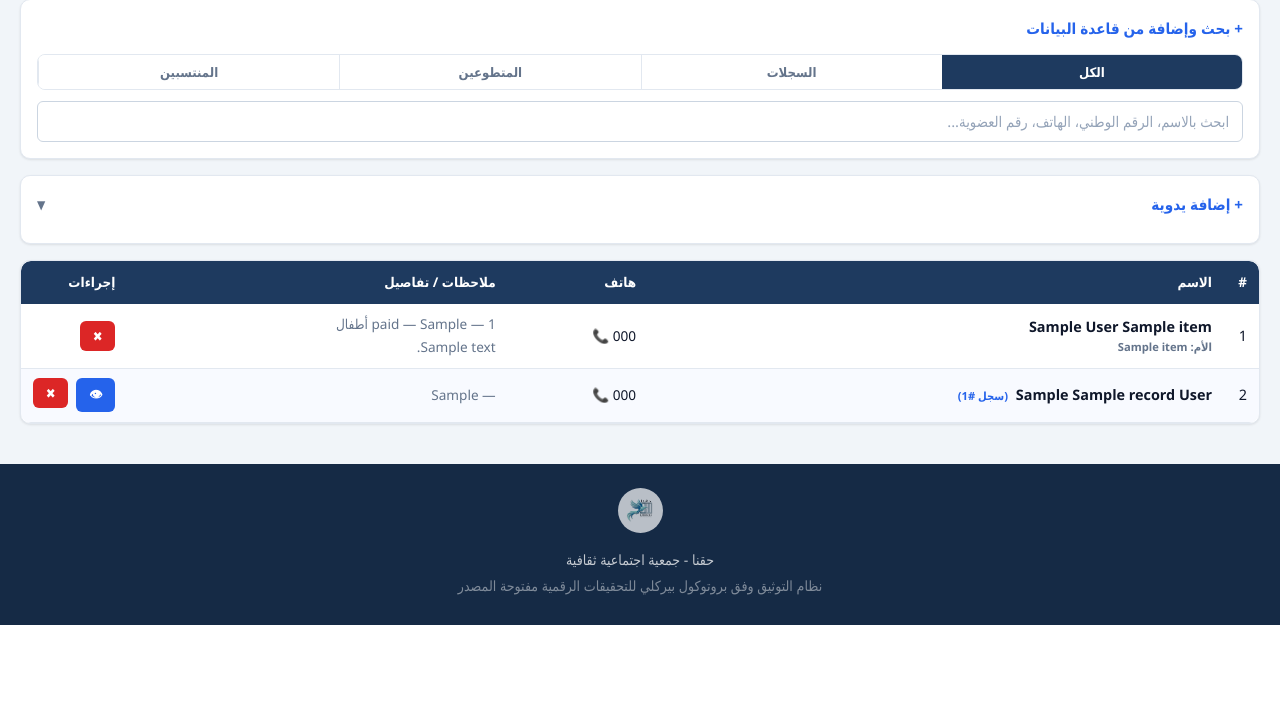
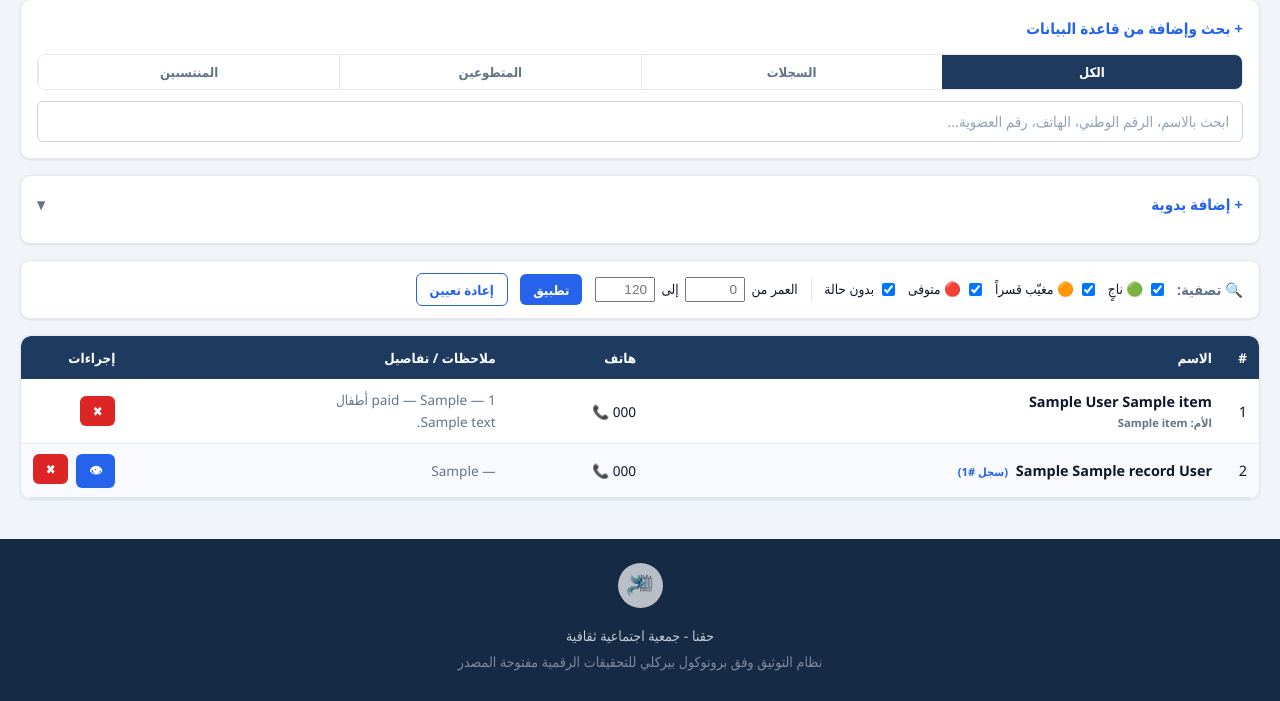
Before and after one commit to MuTheBug/dd, a Flask app: page /admin/list/1 in a window 1280 px wide. Shown: the part 190-891 px from the top of the page. Before the commit the page ends 815 px from the top, so only its background shows below. Run offline with Flask 3, Linux system fonts and the light colour scheme; the visitor is signed in with stand-in values (Sample User, id 1); tables that the repository leaves empty hold one stand-in row (values such as "Sample post").

Commit message:
Add status and age filters to custom list detail page
Adds a filter bar above the items table with:
- Status checkboxes (survivor, enforced, deceased, no status)
- Age range inputs (from/to)
- Client-side filtering with row count display

https://claude.ai/code/session_01QjKUughLmFxGsLpqoW7YUr

```diff
--- a/templates/admin_custom_list_detail.html
+++ b/templates/admin_custom_list_detail.html
@@ -145,11 +145,42 @@
     </div>
 </div>
 
+<!-- Filter Bar -->
+{% if total > 0 %}
+<div class="card" style="padding: 0.8rem 1rem;">
+    <div style="display:flex; flex-wrap:wrap; align-items:center; gap:0.8rem;">
+        <span style="font-weight:600; font-size:0.9rem; color:var(--text-light);">&#x1F50D; تصفية:</span>
+        <label class="checkbox-label" style="font-size:0.85rem;">
+            <input type="checkbox" class="cl-status-filter" value="survivor" checked> &#x1F7E2; ناجٍ
+        </label>
+        <label class="checkbox-label" style="font-size:0.85rem;">
+            <input type="checkbox" class="cl-status-filter" value="enforced" checked> &#x1F7E0; مغيّب قسراً
+        </label>
+        <label class="checkbox-label" style="font-size:0.85rem;">
+            <input type="checkbox" class="cl-status-filter" value="deceased" checked> &#x1F534; متوفى
+        </label>
+        <label class="checkbox-label" style="font-size:0.85rem;">
+            <input type="checkbox" class="cl-status-filter" value="" checked> بدون حالة
+        </label>
+        <span style="border-right:1px solid var(--border); height:24px;"></span>
+        <div style="display:flex; align-items:center; gap:0.4rem; font-size:0.85rem;">
+            <label>العمر من</label>
+            <input type="number" id="clAgeFrom" min="0" max="120" style="width:60px; font-size:0.85rem; padding:3px 6px;" placeholder="0">
+            <label>إلى</label>
+            <input type="number" id="clAgeTo" min="0" max="120" style="width:60px; font-size:0.85rem; padding:3px 6px;" placeholder="120">
+        </div>
+        <button type="button" class="btn btn-primary btn-sm" onclick="applyListFilter()">تطبيق</button>
+        <button type="button" class="btn btn-outline btn-sm" onclick="resetListFilter()">إعادة تعيين</button>
+        <span id="clFilterCount" style="font-size:0.8rem; color:var(--text-light); margin-right:auto;"></span>
+    </div>
+</div>
+{% endif %}
+
 <!-- Combined Table -->
 {% if total > 0 %}
 <div class="card" style="padding: 0; overflow: hidden;">
     <div class="table-wrapper">
-        <table>
+        <table id="listTable">
             <thead>
                 <tr>
                     <th style="width:35px;">#</th>
@@ -162,7 +193,7 @@
             <tbody>
                 {% set counter = {'n': 1} %}
                 {% for m in manual_items %}
-                <tr>
+                <tr data-status="{{ m.status or '' }}" data-birth-year="{{ m.birth_year or '' }}">
                     <td>{{ counter.n }}{% if counter.update({'n': counter.n + 1}) %}{% endif %}</td>
                     <td style="font-weight: 600;">
                         {{ m.full_name }}{% if m.father_name %} {{ m.father_name }}{% endif %}
@@ -187,7 +218,7 @@
                 </tr>
                 {% endfor %}
                 {% for r in items %}
-                <tr style="background: rgba(37,99,235,0.03);">
+                <tr style="background: rgba(37,99,235,0.03);" data-status="{{ r.status or '' }}" data-birth-year="{{ r.birth_year or '' }}">
                     <td>{{ counter.n }}{% if counter.update({'n': counter.n + 1}) %}{% endif %}</td>
                     <td style="font-weight: 600;">
                         {{ r.first_name }} {{ r.father_name or '' }} {{ r.last_name or '' }}
@@ -338,6 +369,48 @@
 </div>
 
 <script>
+/* ── List filter by status & age ── */
+function applyListFilter() {
+    var checked = [];
+    document.querySelectorAll('.cl-status-filter:checked').forEach(function(cb) { checked.push(cb.value); });
+    var ageFrom = parseInt(document.getElementById('clAgeFrom').value) || 0;
+    var ageTo = parseInt(document.getElementById('clAgeTo').value) || 999;
+    var currentYear = new Date().getFullYear();
+    var rows = document.querySelectorAll('#listTable tbody tr');
+    var shown = 0, total = 0;
+    rows.forEach(function(tr) {
+        total++;
+        var status = tr.getAttribute('data-status') || '';
+        var birthYear = tr.getAttribute('data-birth-year');
+        var statusOk = checked.indexOf(status) >= 0;
+        var ageOk = true;
+        if (birthYear && birthYear !== '') {
+            var age = currentYear - parseInt(birthYear);
+            ageOk = age >= ageFrom && age <= ageTo;
+        }
+        if (statusOk && ageOk) { tr.style.display = ''; shown++; }
+        else { tr.style.display = 'none'; }
+    });
+    var counter = document.getElementById('clFilterCount');
+    if (shown < total) { counter.textContent = 'عرض ' + shown + ' من ' + total; }
+    else { counter.textContent = ''; }
+    renumberVisibleRows();
+}
+function resetListFilter() {
+    document.querySelectorAll('.cl-status-filter').forEach(function(cb) { cb.checked = true; });
+    document.getElementById('clAgeFrom').value = '';
+    document.getElementById('clAgeTo').value = '';
+    applyListFilter();
+}
+function renumberVisibleRows() {
+    var n = 1;
+    document.querySelectorAll('#listTable tbody tr').forEach(function(tr) {
+        if (tr.style.display !== 'none') {
+            tr.cells[0].textContent = n++;
+        }
+    });
+}
+
 function clToggleAll(on) {
     document.querySelectorAll('.cl-col-check').forEach(function(cb) { cb.checked = on; });
 }
```
